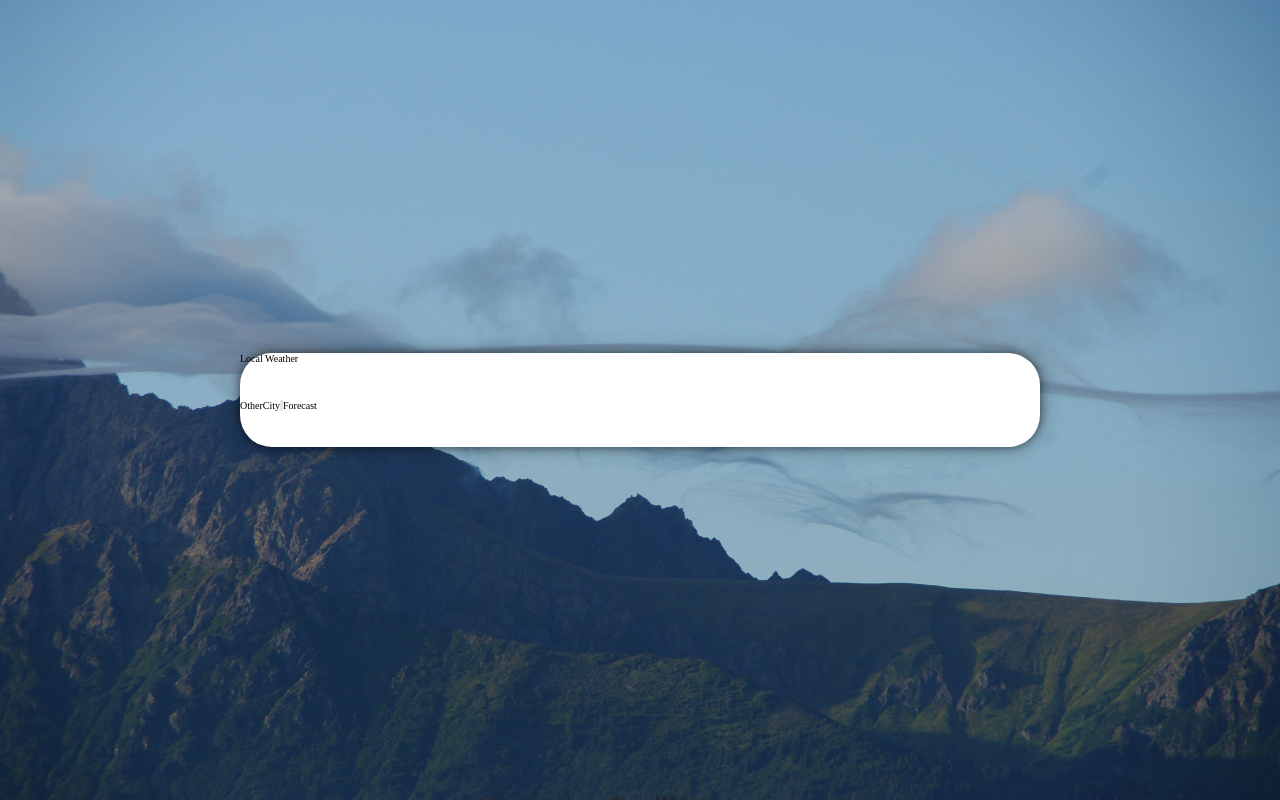
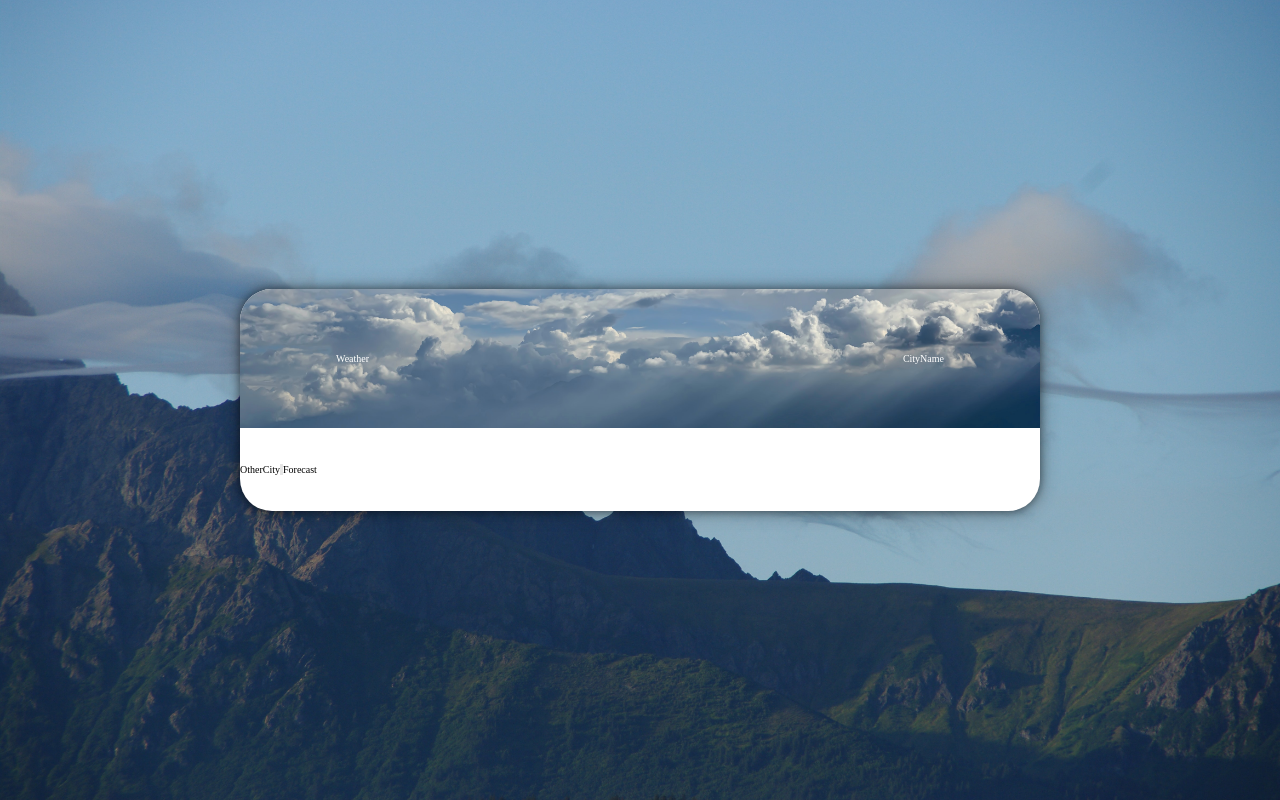
Before and after one commit to TopCoder-Alfred/Weather_Application, a React (Vite) app: page / in a window 1280 px wide. Built offline with nearby package versions, Linux system fonts and the light colour scheme.

Commit message:
general UI weather application framework

```diff
--- a/src/App.jsx
+++ b/src/App.jsx
@@ -1,19 +1,17 @@
 import styled from 'styled-components';
+import BackgroundImage from './components/background-image';
 import LocalWeather from './components/local-weather/LocalWeather';
 import GlobalStyles from './GlobalStyles';
 
-const BackgroundImage = styled.div`
+const Wrapper = styled(BackgroundImage)`
 	min-width: 100vw;
 	min-height: 100vh;
 	display: grid;
 	place-items: center;
-	background-image: url('../assets/images/background-img.jpg');
-	background-size: cover;
-	background-position: center;
 `;
 const Container = styled.div`
 	border-radius: 3.2rem;
-	/* box-shadow: 0 0 16px rgb(0 0 0 / 50%); */
+	overflow: auto;
 	box-shadow: 0 0 10px rgba(0, 0, 0, 0.5), 0 0 20px rgba(0, 0, 0, 0.3);
 	background-color: white;
 	width: 80rem;
@@ -33,7 +31,7 @@ const App = () => {
 	return (
 		<>
 			<GlobalStyles />
-			<BackgroundImage>
+			<Wrapper imgUrl='../assets/images/background-img.jpg'>
 				<Container>
 					<LocalWeather />
 					<Layout>
@@ -42,7 +40,7 @@ const App = () => {
 						<div>Forecast</div>
 					</Layout>
 				</Container>
-			</BackgroundImage>
+			</Wrapper>
 		</>
 	);
 };
--- /dev/null
+++ b/src/components/background-image/BackgroundImage.jsx
@@ -0,0 +1,9 @@
+import styled from 'styled-components';
+
+const BackgroundImage = styled.div`
+	background-image: url(${({imgUrl}) => imgUrl});
+	background-position: center;
+    background-size: cover;
+`
+
+export default BackgroundImage
--- /dev/null
+++ b/src/components/background-image/index.jsx
@@ -0,0 +1 @@
+export { default } from './BackgroundImage'
--- a/src/components/local-weather/LocalWeather.jsx
+++ b/src/components/local-weather/LocalWeather.jsx
@@ -1,5 +1,21 @@
+import styled from 'styled-components';
+import BackgroundImage from '../background-image';
+import Weather from './components/weather';
+
+const Layout = styled.div`
+	display: flex;
+	color: white;
+	padding: 6.4rem 9.6rem;
+	justify-content: space-between;
+`
+
 const LocalWeather = () => {
-	return <div>Local Weather</div>;
+	return <BackgroundImage imgUrl='../../../assets/images/background-img1.jpg'>
+		<Layout>
+			<Weather />
+			<div>CityName</div>
+		</Layout>
+	</BackgroundImage>;
 };
 
 export default LocalWeather;
--- /dev/null
+++ b/src/components/local-weather/components/weather/Weather.jsx
@@ -0,0 +1,11 @@
+import styled from 'styled-components';
+
+const Weather = () => {
+    return (
+        <div>
+            Weather
+        </div>
+    )
+}
+
+export default Weather
--- /dev/null
+++ b/src/components/local-weather/components/weather/index.jsx
@@ -0,0 +1 @@
+export {default} from './Weather'
```
